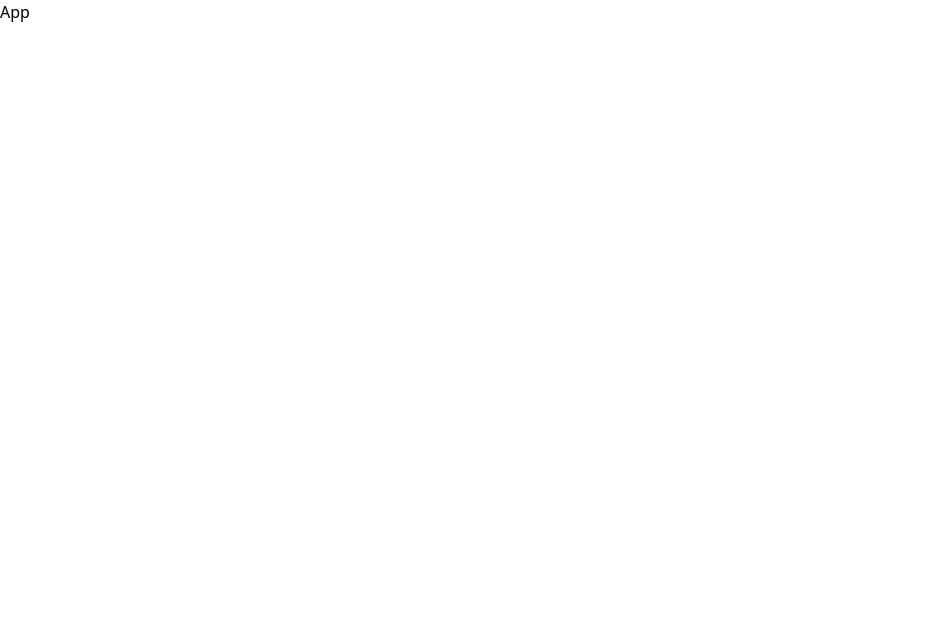
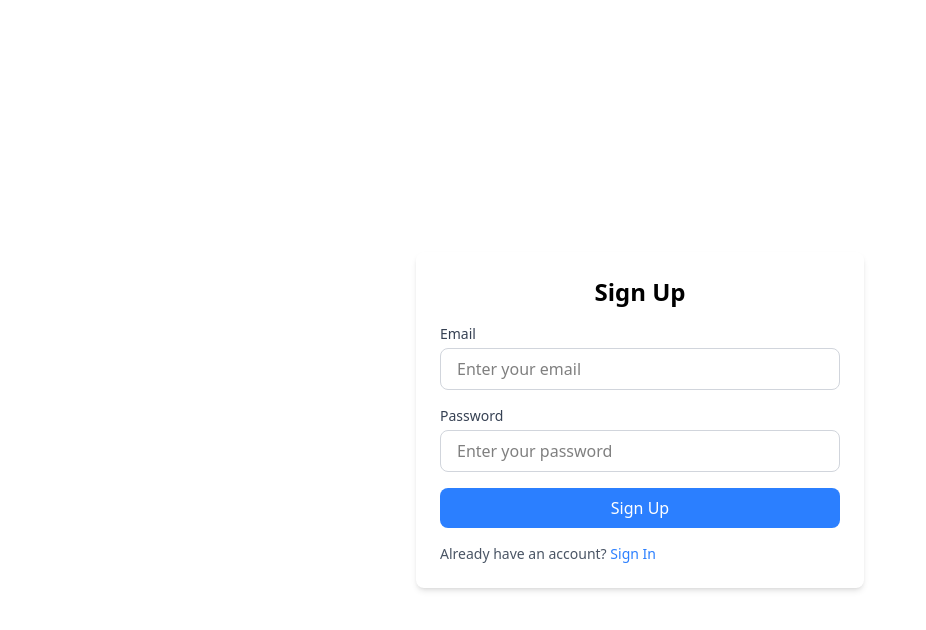
Before and after one commit to qwerty2265/url-inspector, a React (Vite) app in the folder url-inspector-frontend/: page /sign-up in a window 1280 px wide. Shown: the top 630 px of the page, without its empty margins (0-926 px from the left). Built offline with nearby package versions, Linux system fonts and the light colour scheme.

Commit message:
(frontend): Add sign-in and sign-up pages with forms, implement routing and add not found page

```diff
--- a/url-inspector-frontend/src/App.tsx
+++ b/url-inspector-frontend/src/App.tsx
@@ -1,8 +1,33 @@
+import { BrowserRouter, Routes, Route, useLocation } from "react-router-dom";
+import Header from "./components/Header";
+import HomePage from "./pages/HomePage";
+import NotFoundPage from "./pages/NotFoundPage";
+import SignInPage from "./pages/SignInPage";
+import SignUpPage from "./pages/SignUpPage";
+
+function AppContent() {
+  const location = useLocation();
+  const showHeader = location.pathname === "/";
+
+  return (
+    <>
+      {showHeader && <Header />}
+      <main className="mx-auto px-2 sm:px-4 md:px-6 lg:px-8 xl:px-12 py-5">
+        <Routes>
+          <Route path="/" element={<HomePage />} />
+          <Route path="*" element={<NotFoundPage />} />
+          <Route path="/sign-in" element={<SignInPage />} />
+          <Route path="/sign-up" element={<SignUpPage />} />
+        </Routes>
+      </main>
+    </>
+  );
+}
 
 export default function App() {
   return (
-    <div>
-      App
-    </div>
-  )
+    <BrowserRouter>
+      <AppContent />
+    </BrowserRouter>
+  );
 }
--- /dev/null
+++ b/url-inspector-frontend/src/components/SignInForm.tsx
@@ -0,0 +1,36 @@
+import { Link } from "react-router";
+
+export default function SignInForm() {
+  return (
+    <form action="" className="w-full max-w-md bg-white p-6 rounded-lg md:shadow-md">
+      <h1 className="text-2xl font-bold mb-4 text-center">Sign In</h1>
+      <div className="mb-4">
+        <label htmlFor="email" className="block text-sm font-medium text-gray-700 mb-1">Email</label>
+        <input
+          type="email"
+          id="email"
+          placeholder="Enter your email"
+          className="w-full px-4 py-2 border border-gray-300 rounded-lg focus:outline-none focus:ring-2 focus:ring-blue-500"
+        />
+      </div>
+      <div className="mb-4">
+        <label htmlFor="password" className="block text-sm font-medium text-gray-700 mb-1">Password</label>
+        <input
+          type="password"
+          id="password"
+          placeholder="Enter your password"
+          className="w-full px-4 py-2 border border-gray-300 rounded-lg focus:outline-none focus:ring-2 focus:ring-blue-500"
+        />
+      </div>
+      <button
+        type="submit"
+        className="w-full bg-blue-500 text-white px-4 py-2 rounded-lg hover:bg-blue-600 transition-colors"
+      >
+        Sign In
+      </button>
+      <p className="mt-4 text-sm text-gray-600">
+        Don't have an account? <Link to="/sign-up" className="text-blue-500 hover:underline">Sign Up</Link>
+      </p>
+    </form>
+  )
+}
--- /dev/null
+++ b/url-inspector-frontend/src/components/SignUpForm.tsx
@@ -0,0 +1,36 @@
+import { Link } from "react-router";
+
+export default function SignUpForm() {
+  return (
+    <form action="" className="w-full max-w-md bg-white p-6 rounded-lg md:shadow-md">
+      <h1 className="text-2xl font-bold mb-4 text-center">Sign Up</h1>
+      <div className="mb-4">
+        <label htmlFor="email" className="block text-sm font-medium text-gray-700 mb-1">Email</label>
+        <input
+          type="email"
+          id="email"
+          placeholder="Enter your email"
+          className="w-full px-4 py-2 border border-gray-300 rounded-lg focus:outline-none focus:ring-2 focus:ring-blue-500"
+        />
+      </div>
+      <div className="mb-4">
+        <label htmlFor="password" className="block text-sm font-medium text-gray-700 mb-1">Password</label>
+        <input
+          type="password"
+          id="password"
+          placeholder="Enter your password"
+          className="w-full px-4 py-2 border border-gray-300 rounded-lg focus:outline-none focus:ring-2 focus:ring-blue-500"
+        />
+      </div>
+      <button
+        type="submit"
+        className="w-full bg-blue-500 text-white px-4 py-2 rounded-lg hover:bg-blue-600 transition-colors"
+      >
+        Sign Up
+      </button>
+      <p className="mt-4 text-sm text-gray-600">
+        Already have an account? <Link to="/sign-in" className="text-blue-500 hover:underline">Sign In</Link>
+      </p>
+    </form>
+  )
+}
--- /dev/null
+++ b/url-inspector-frontend/src/pages/NotFoundPage.tsx
@@ -0,0 +1,15 @@
+export default function NotFoundPage() {
+  return (
+    <div className="min-h-dvh flex items-center justify-center">
+      <div className="text-center">
+        <h1 className="text-4xl font-bold text-gray-700">404 - Page Not Found</h1>
+        <p className="mt-4 text-gray-500">
+          The page you are looking for does not exist.
+        </p>
+        <a href="/" className="mt-6 inline-block bg-blue-500 text-white px-4 py-2 rounded hover:bg-blue-600">
+          Go to Home
+        </a>
+      </div>
+    </div>
+  )
+}
--- /dev/null
+++ b/url-inspector-frontend/src/pages/SignInPage.tsx
@@ -0,0 +1,9 @@
+import SignInForm from "../components/SignInForm";
+
+export default function SignInPage() {
+  return (
+    <div className="min-h-dvh flex items-center justify-center">
+      <SignInForm />
+    </div>
+  )
+}
--- /dev/null
+++ b/url-inspector-frontend/src/pages/SignUpPage.tsx
@@ -0,0 +1,10 @@
+import SignUpForm from "../components/SignUpForm";
+
+
+export default function SignUpPage() {
+  return (
+    <div className="min-h-dvh flex items-center justify-center">
+      <SignUpForm />
+    </div>
+  )
+}
```
